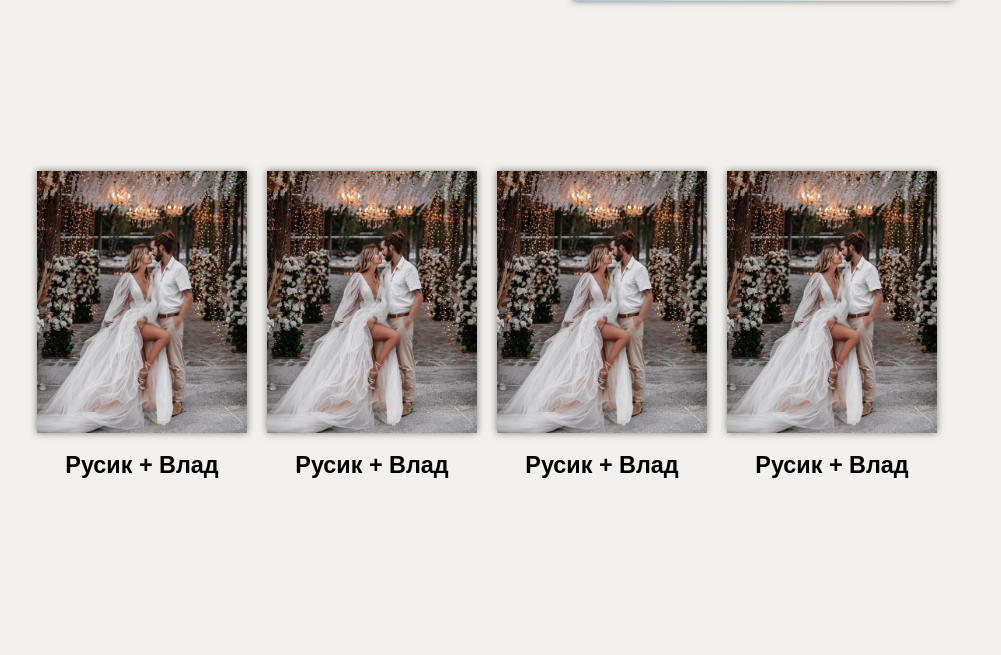
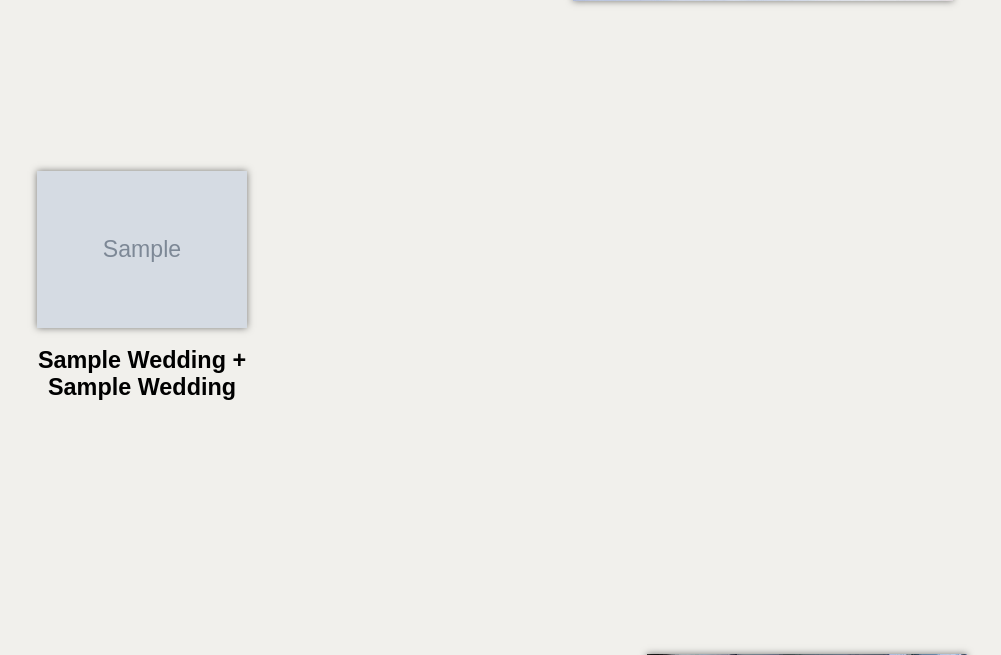
Before and after one commit to ruslanmurav/wedding_project, a Django app: page / in a window 1280 px wide. Shown: the part 811-1466 px from the top of the page, without its empty margins (143-1144 px from the left). Run offline with Django 4.2, Linux system fonts and the light colour scheme; tables that the repository leaves empty hold one stand-in row (values such as "Sample post"); grey boxes marked "Sample" are stand-in pictures; some web fonts are replaced.

Commit message:
Fix MainView code. Add title template in main.html

```diff
--- a/project/wedding/templates/wedding/main.html
+++ b/project/wedding/templates/wedding/main.html
@@ -2,8 +2,8 @@
 <html lang="ru">
 <head>
     <link href="https://allfont.ru/allfont.css?fonts=vetren" rel="stylesheet" type="text/css" />
-	<title>Екатерина Лосик</title>
-	<link rel="stylesheet" type="text/css" href="static/vendor/styles/MainStyles.css">
+    <title>{{ title }}</title>
+    <link rel="stylesheet" type="text/css" href="static/vendor/styles/MainStyles.css">
 </head>
 <body>
     <div id="header">
@@ -21,22 +21,12 @@
     </div>
     <div id="marrige-photo-box">
         <div class="fixed-block">
-            <div class="marrige-photo-block">
-                <img src="static/vendor/images/marrige-photo-3.jpg">
-                <h3>Русик + Влад</h3>
-            </div>
-            <div class="marrige-photo-block">
-                <img src="static/vendor/images/marrige-photo-3.jpg">
-                <h3>Русик + Влад</h3>
-            </div>
-            <div class="marrige-photo-block">
-                <img src="static/vendor/images/marrige-photo-3.jpg">
-                <h3>Русик + Влад</h3>
-            </div>
-            <div class="marrige-photo-block">
-                <img src="static/vendor/images/marrige-photo-3.jpg">
-                <h3>Русик + Влад</h3>
-            </div>
+            {% for wedding, photo in first_photos.items %}
+                <div class="marrige-photo-block">
+                    <img src="/media/{{ photo }}">
+                    <h3>{{wedding}}</h3>
+                </div>
+            {% endfor %}
         </div>
     </div>
 
--- a/project/wedding/views.py
+++ b/project/wedding/views.py
@@ -17,16 +17,8 @@ class MainView(TemplateView):
         first_photos = {}
         for wedding in latest_weddings:
             for photo in photos:
-                if photo.wedding_id == wedding.id:
-                    if wedding not in first_photos:
-                        first_photos[wedding] = photo.photo_url
-        print(first_photos)
-        list = []
-        for ph in first_photos:
-            list.append(first_photos[ph])
+                if photo.wedding_id == wedding.id and wedding not in first_photos:
+                    first_photos[wedding] = photo.photo_url
         context['first_photos'] = first_photos
 
-
-
-
         return context
```
Also changed, not shown: project/media/wedding_photo/1628835579.jpg (deleted).
